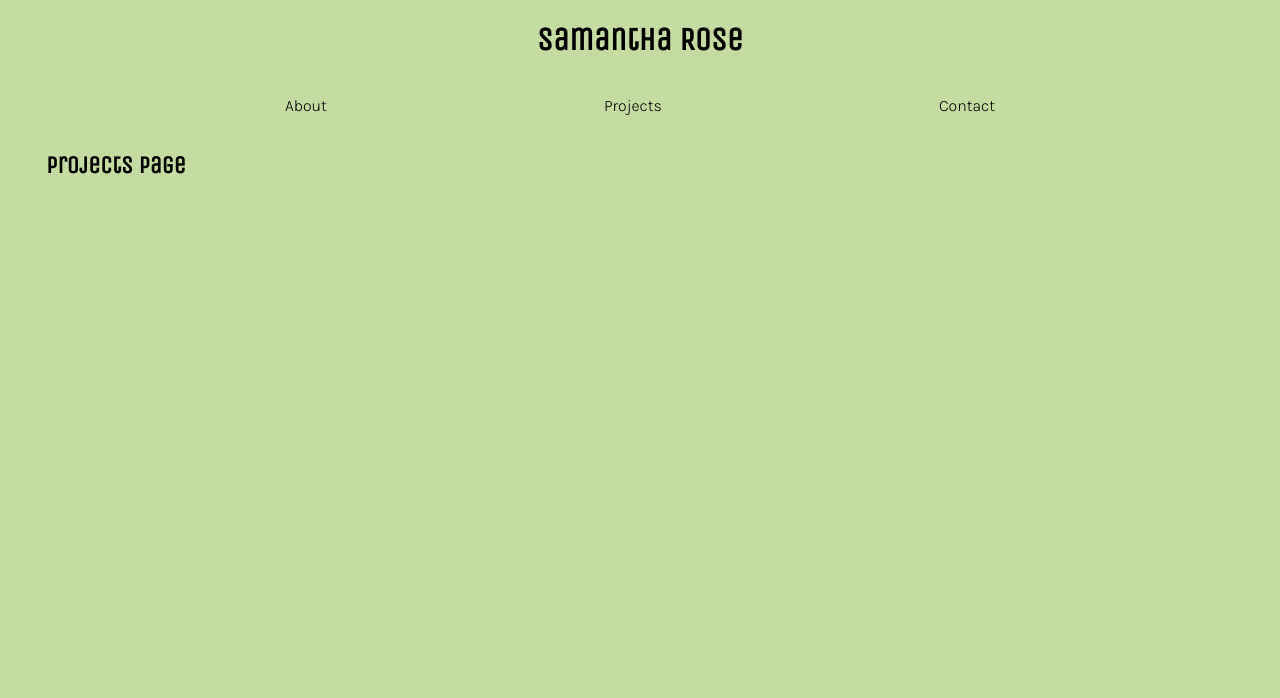
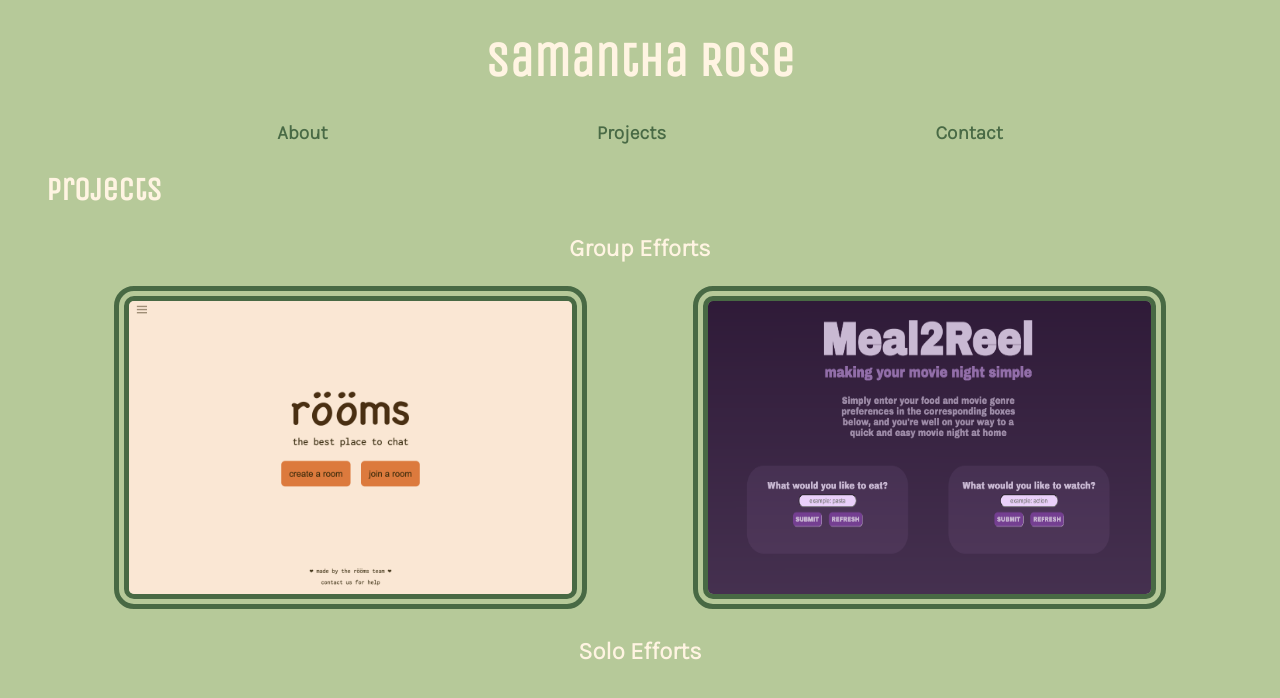
Before and after one commit to samanthashleyrose/React-Coding-Portfolio, a React (Vite) app: page /Projects in a window 1280 px wide. Shown: the top 698 px of the page. Built offline with nearby package versions, Linux system fonts and the light colour scheme.

Commit message:
Started on projects sectioning and css

```diff
--- a/src/main.css
+++ b/src/main.css
@@ -1,6 +1,7 @@
 /* ROOT / BODY */
 body {
-    background-color: rgba(179, 209, 134, 0.764);
+    background-color: rgba(163, 187, 127, 0.791);
+    color: rgb(255, 244, 226);
     font-family: Unica One, sans-serif;
 }
 
@@ -13,35 +14,59 @@ body {
 
 .nav-option,
 .nav-link {
-    color: black;
+    color: rgba(41, 78, 45, 0.776);
     font-family: Karla, sans-serif;
+    font-size: 1.2rem;
+    font-weight: 900;
+    margin: 0%;
     text-decoration: none;
 }
 
 /* HEADERS */
 h1 {
-    color: black;
     display: flex;
+    font-size: 3rem;
     justify-content: center;
 }
 
 h2 {
-    color: black;
     display: flex;
+    font-size: 2rem;
     justify-content: left;
     margin-left: 3%;
 }
 
 /* ABOUT */
 #about-section {
-    color: black;
     font-family: Karla, sans-serif;
     margin-left: 3%;
 }
 
+/* PROJECTS */
+h3 {
+    display: flex;
+    font-family: Karla, sans-serif;
+    font-weight: 1000;
+    font-size: 1.5rem;
+    justify-content: center;
+}
+
+.group-img-section {
+    display: inline-flex;
+    justify-content: space-evenly;
+    width: 100%;
+}
+
+img {
+    width: 35%;
+    border-color: rgba(41, 78, 45, 0.776);
+    border-width: 15px;
+    border-radius: 20px;
+    border-style:double
+}
+
 /* CONTACT */
 #contact-section {
-    color: black;
     font-family: Karla, sans-serif;
     margin-left: 3%;
 }
--- a/src/pages/Projects.jsx
+++ b/src/pages/Projects.jsx
@@ -1,7 +1,13 @@
 export default function Projects() {
-    return (
-      <div>
-        <h2>Projects Page</h2>
+  return (
+    <div>
+      <h2>Projects</h2>
+      <h3>Group Efforts</h3>
+      <div class="group-img-section">
+        <img src="/src/assets/rooms-sc.png" alt="screenshot of rööms homepage" />
+        <img src="/src/assets/Meal2Reel-Empty-SC.png" alt="screenshot of Meal2Reel homepage" />
       </div>
-    );
-  }
+      <h3>Solo Efforts</h3>
+    </div>
+  );
+}
```
Also changed, not shown: src/assets/Meal2Reel-Empty-SC.png (added), src/assets/rooms-sc.png (added).
